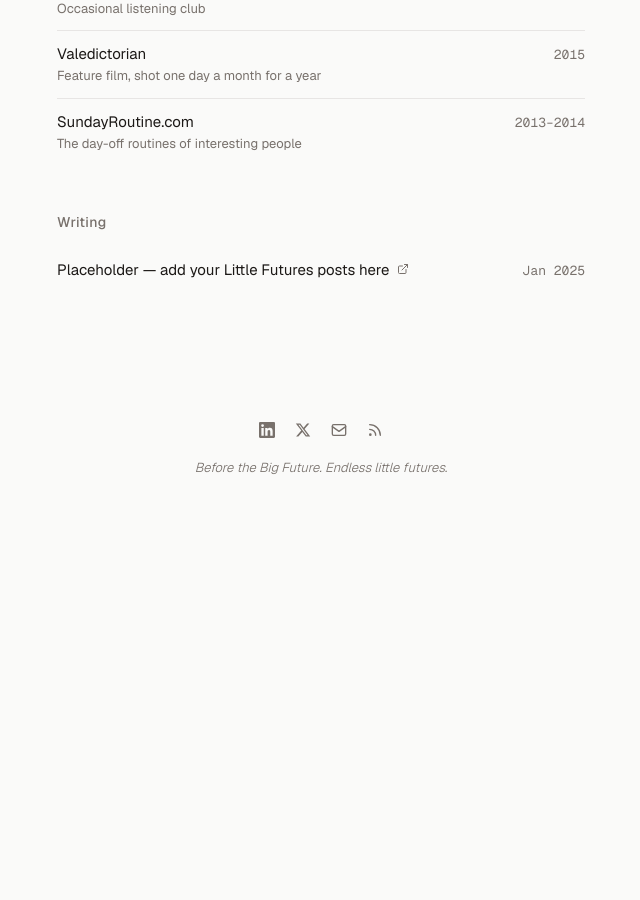
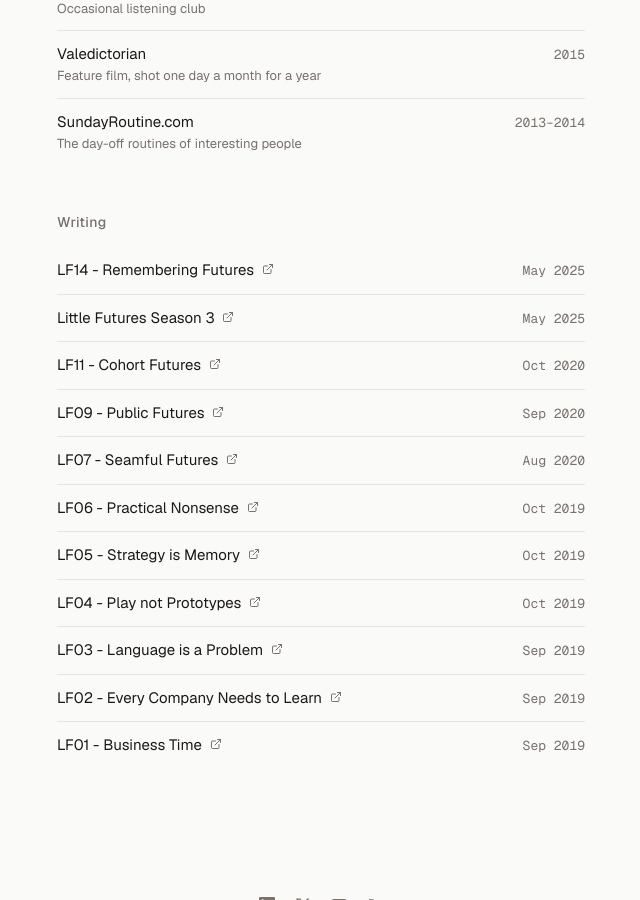
Before and after one commit to itsbdell/itsbdell.github.io, a Jekyll site: the page built from index.md, in a window 1280 px wide and 900 px high, scrolled down 1161 px. Shown: the whole window, without its empty margins (319-959 px from the left). Built offline with Jekyll 4.4.1, drawn with Linux system fonts in a browser that asks for light colours; before the commit the page ends 1686 px from its top, so only the background shows below that.

Commit message:
Populate writing.yml with 11 Little Futures posts
Co-Authored-By: Claude Opus 4.6 (1M context) <noreply@anthropic.com>

```diff
--- a/_data/writing.yml
+++ b/_data/writing.yml
@@ -1,12 +1,56 @@
 # Writing — Brian's Little Futures posts
-# Add your posts here: title, url, date, external: true
-# Example:
-# - title: "Your Post Title"
-#   url: "https://littlefutures.substack.com/p/your-post-slug"
-#   date: "2025-01-15"
-#   external: true
 
-- title: "Placeholder — add your Little Futures posts here"
-  url: "https://littlefutures.substack.com/"
-  date: "2025-01-01"
+- title: "LF14 - Remembering Futures"
+  url: "https://littlefutures.substack.com/p/remembering-futures"
+  date: "2025-05-28"
   external: true
+
+- title: "Little Futures Season 3"
+  url: "https://littlefutures.substack.com/p/little-futures-season-3"
+  date: "2025-05-06"
+  external: true
+
+- title: "LF11 - Cohort Futures"
+  url: "https://littlefutures.substack.com/p/lf11-cohort-futures"
+  date: "2020-10-01"
+  external: true
+
+- title: "LF09 - Public Futures"
+  url: "https://littlefutures.substack.com/p/lf09-public-futures"
+  date: "2020-09-17"
+  external: true
+
+- title: "LF07 - Seamful Futures"
+  url: "https://littlefutures.substack.com/p/lf07-seamful-futures"
+  date: "2020-08-26"
+  external: true
+
+- title: "LF06 - Practical Nonsense"
+  url: "https://littlefutures.substack.com/p/lf06-practical-nonsense"
+  date: "2019-10-23"
+  external: true
+
+- title: "LF05 - Strategy is Memory"
+  url: "https://littlefutures.substack.com/p/lf05-strategy-is-memory"
+  date: "2019-10-11"
+  external: true
+
+- title: "LF04 - Play not Prototypes"
+  url: "https://littlefutures.substack.com/p/lf04-play-not-prototypes"
+  date: "2019-10-04"
+  external: true
+
+- title: "LF03 - Language is a Problem"
+  url: "https://littlefutures.substack.com/p/lf03-language-is-a-problem"
+  date: "2019-09-25"
+  external: true
+
+- title: "LF02 - Every Company Needs to Learn"
+  url: "https://littlefutures.substack.com/p/little-futures-2-every-company-needs-to-learn"
+  date: "2019-09-19"
+  external: true
+
+- title: "LF01 - Business Time"
+  url: "https://littlefutures.substack.com/p/little-futures-1-business-time"
+  date: "2019-09-11"
+  external: true
```
